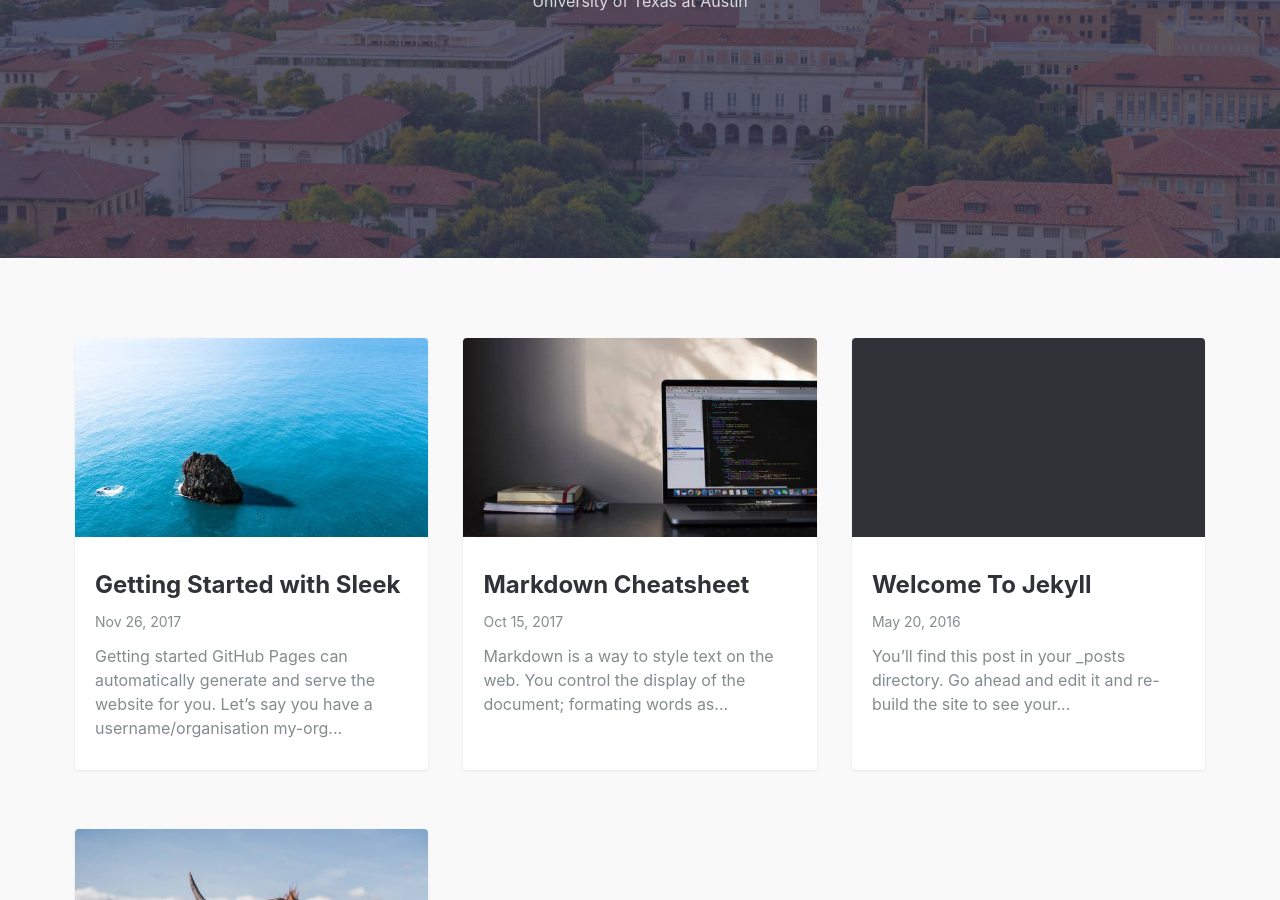
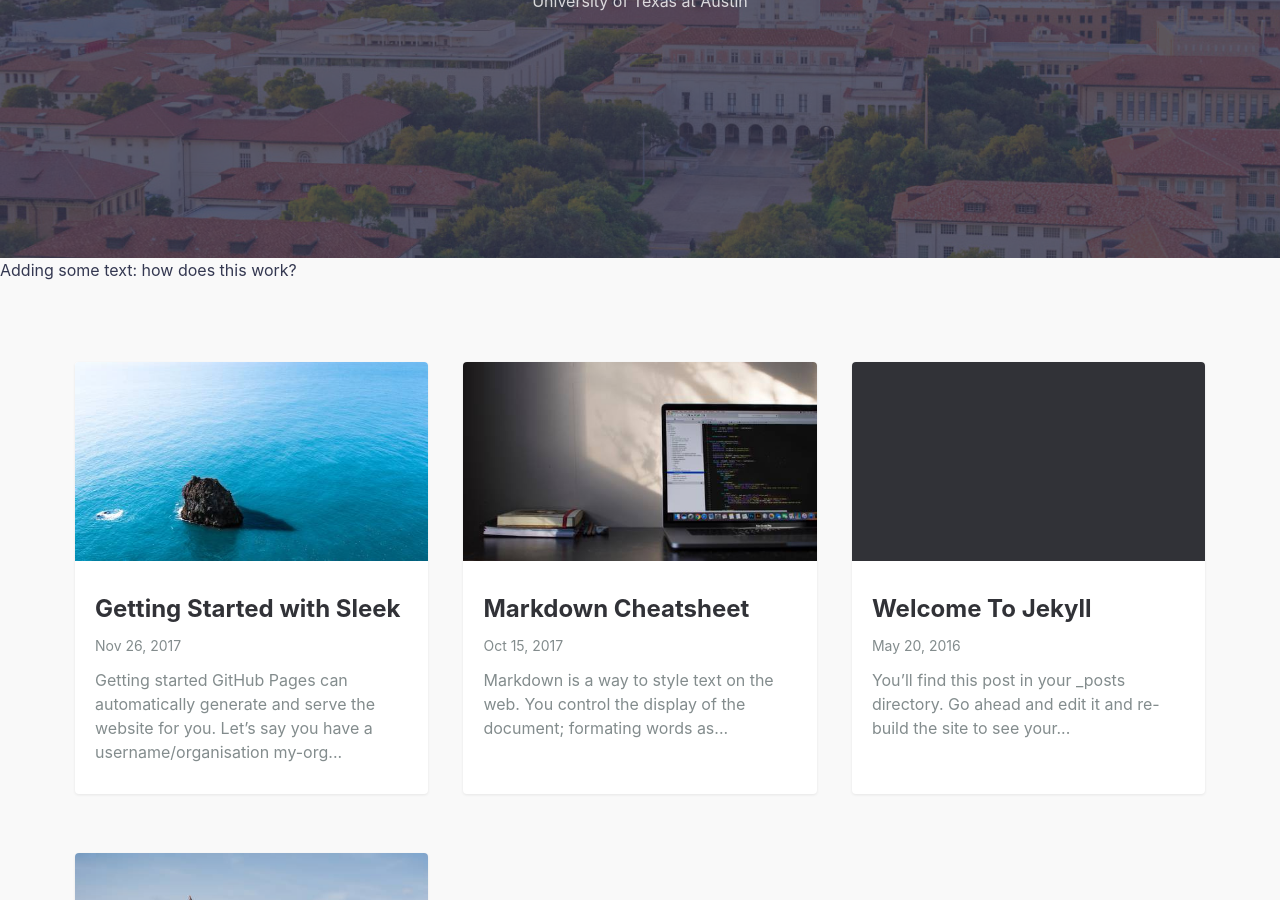
Before and after one commit to jgscott/testsite, a Jekyll site: the page built from index.md, in a window 1280 px wide and 900 px high, scrolled down 318 px. Built offline with Jekyll 4.4.1, drawn with Linux system fonts in a browser that asks for light colours.

Commit message:
text in default?

```diff
--- a/_layouts/default.html
+++ b/_layouts/default.html
@@ -27,6 +27,11 @@ layout: compress
     </div>
 
     <main class="site__content">
+
+      <section class="blog">
+      Adding some text: how does this work?
+      </section>
+
       <section class="blog">
         <div class="container">
           <div class="post-list" itemscope="" itemtype="http://schema.org/Blog">
```
